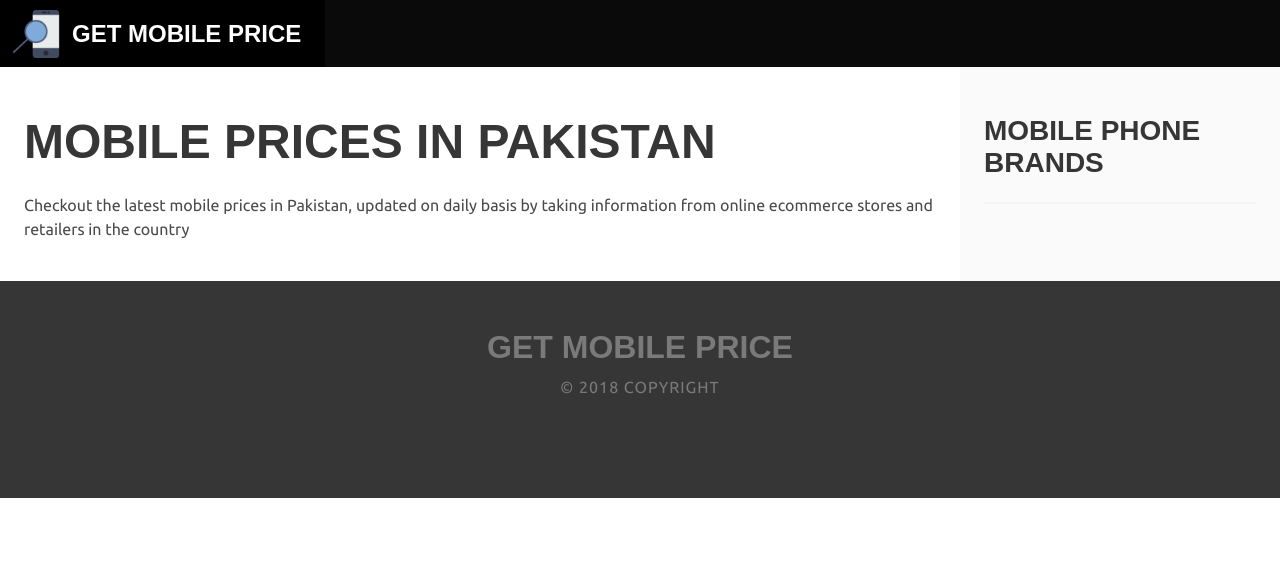
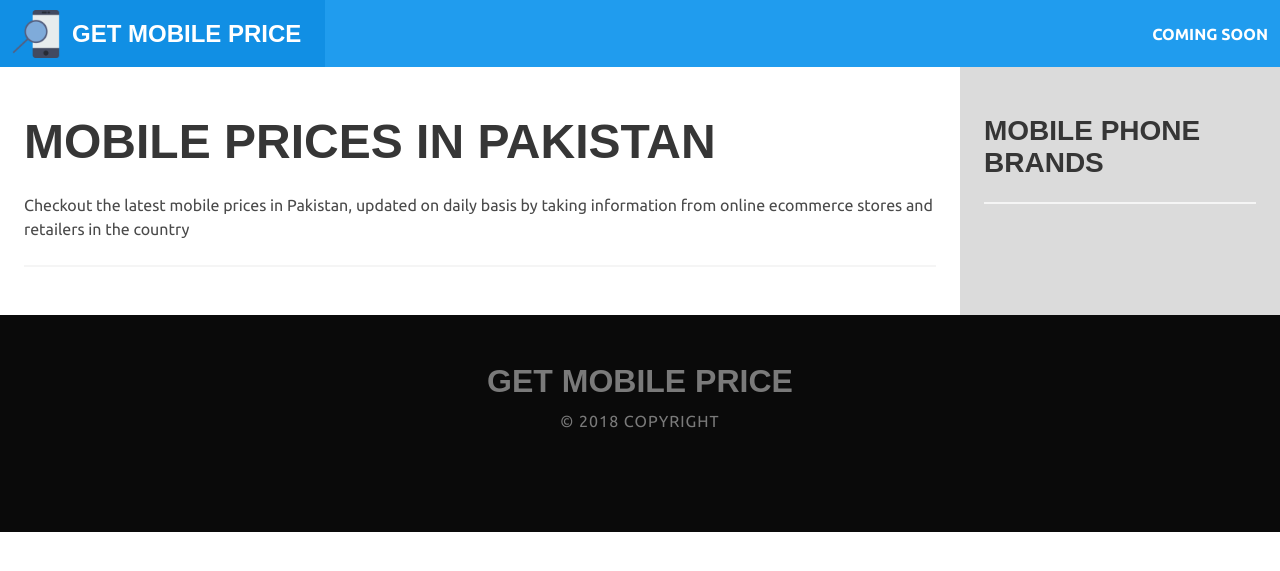
Before and after one commit to saqibrauf/gmt, a Django app: page / in a window 1280 px wide. Shown: the top 571 px of the page. Run offline with Django 3.2, Linux system fonts and the light colour scheme; data that the repository does not hold is empty; some web fonts are replaced.

Commit message:
phone status

```diff
--- a/mprices/models.py
+++ b/mprices/models.py
@@ -37,6 +37,11 @@ class Brand(models.Model):
 class Phone(models.Model):
 	brand_name = models.ForeignKey(Brand, on_delete=models.CASCADE)
 	phone_model = models.CharField(max_length=100, unique=True)
+	P_STATUS = (
+		("Available", "Available"),
+		("Coming Soon", "Coming Soon"),
+	)
+	status = models.CharField(max_length=12, choices=P_STATUS, default='Available')
 	price = models.IntegerField(blank=True, default=0)
 	release = models.DateField(default=datetime.today)
 	phone_model_slug = models.CharField(max_length=100, blank=True, editable=False)
--- a/mprices/templates/mprices/index.html
+++ b/mprices/templates/mprices/index.html
@@ -7,16 +7,20 @@
 {% block 'content' %}
 	<h1>Mobile Prices In Pakistan</h1>
 	<p>Checkout the latest mobile prices in Pakistan, updated on daily basis by taking information from online ecommerce stores and retailers in the country</p>
+	<hr>
 	<div class="columns is-multiline">
 		{% for p in phones %}
-			<div class="column is-4-desktop is-6-tablet" itemscope itemtype="http://schema.org/Product">
+			<div class="column is-4-desktop is-6-tablet" style="position: relative;" itemscope itemtype="http://schema.org/Product">
+				{% if p.status == 'Coming Soon' %}
+					<p class="tag is-info is-medium is-radiusless" style="position: absolute; top: 10px; left: 10px;">{{p.status|title}}</p>
+				{% endif %}
 				<a href="{% url 'phone' slug=p.phone_model_slug location='pakistan' %}">
-					<div class="box is-radiusless is-marginless has-text-centered">
+					<div class="box is-radiusless is-marginless has-text-centered" style="padding-top: 2.5rem;">
 						<img itemprop="image" src="{{p.phone_image.url}}" alt="{{p.phone_model|title}}">
 					</div>
 					<div class="box is-radiusless has-background-white-ter has-text-centered">
 						<h2 itemprop="name" class="is-marginless is-size-5 has-text-black">{{p.phone_model|title}}</h2>
-						<p itemprop="offers" itemscope itemtype="http://schema.org/Offer" class="is-size-4 has-text-weight-bold has-text-primary">
+						<p itemprop="offers" itemscope itemtype="http://schema.org/Offer" class="is-size-4 has-text-weight-bold has-text-info">
 							<span>Rs {{p.price|intcomma}}</span>
 							<meta itemprop="price" content="{{p.price}}" />
 							<meta itemprop="priceCurrency" content="PKR" />
--- a/mprices/urls.py
+++ b/mprices/urls.py
@@ -14,6 +14,7 @@ urlpatterns = [
 	path('sitemap-<section>.xml/', sm_views.sitemap, {'sitemaps': sitemaps}, name='django.contrib.sitemaps.views.sitemap'),
 
     path('', views.index, name='index'),
+    path('coming-soon', views.coming_soon, name='coming_soon'),
     path('<slug>-mobile-prices-in-<location>/', views.brand, name='brand'),
     path('<slug>-price-in-<location>/', views.phone, name='phone')
 ]
--- a/mprices/views.py
+++ b/mprices/views.py
@@ -2,7 +2,16 @@ from django.shortcuts import render
 from .models import Location, Brand, Phone
 
 def index(request):
-	phones = Phone.objects.all().order_by('-release')
+	phones = Phone.objects.filter(price__gt=0).order_by('-price')
+	sidebar_brands = Brand.objects.all().order_by('brand_name')
+	context = {
+		'phones' : phones,
+		'sidebar_brands' : sidebar_brands,
+	}
+	return render(request, 'mprices/index.html', context)
+
+def coming_soon(request):
+	phones = Phone.objects.filter(status='Coming Soon').order_by('-price', 'brand_name')
 	sidebar_brands = Brand.objects.all().order_by('brand_name')
 	context = {
 		'phones' : phones,
@@ -12,7 +21,7 @@ def index(request):
 
 def brand(request, slug, location):
 	brand = Brand.objects.get(brand_slug=slug)
-	phones = brand.phone_set.all().order_by('-release')
+	phones = brand.phone_set.all().order_by('-price')
 	sidebar_brands = Brand.objects.all().order_by('brand_name')
 	sidebar_location = Location.objects.get(location_slug=location)
 	context = {
--- a/templates/base.html
+++ b/templates/base.html
@@ -33,7 +33,7 @@
                 {% block 'content' %}{% endblock %}
             </main>
         </div>
-        <div class="column is-3-desktop is-paddingless is-marginless has-background-white-bis">
+        <div class="column is-3-desktop is-paddingless is-marginless has-background-grey-lighter">
             <aside class="section">
                 {% block 'sidebar' %}
                 {% endblock %}
@@ -44,9 +44,9 @@
 
 {% block 'below_content' %}{% endblock %}
 
-<footer class="footer has-background-dark">
+<footer class="footer has-background-black">
     <div class="container content has-text-centered">
-        <p class="title is-3 has-text-grey">Get Mobile Price</p>
+        <p class="title is-3 has-text-grey"><a class="has-text-grey" href="{% url 'index' %}">Get Mobile Price</a></p>
         <p class="subtitle is-6 heading has-text-grey">© 2018 Copyright</p>
     </div>
 </footer>
--- a/templates/navbar.html
+++ b/templates/navbar.html
@@ -1,6 +1,6 @@
 {% load static %}
 
-<div class="hero is-black">
+<div class="hero is-info">
     <div class="hero-head">
         <nav class="navbar">
             <div class="container is-fluid">
@@ -15,14 +15,14 @@
                             <div class="column is-marginless">
                                 {% url 'index' as home_url %}
                                 {% if request.get_full_path == home_url %}
-                                    <h1 class="title is-marginless is-4 is-uppercase has-text-white">Get Mobile Price</h1>
+                                    <h1 class="title is-marginless is-4 is-uppercase">Get Mobile Price</h1>
                                 {% else %}
-                                    <p class="title is-marginless is-4 is-uppercase has-text-white">Get Mobile Price</p>
+                                    <p class="title is-marginless is-4 is-uppercase">Get Mobile Price</p>
                                 {% endif %}
                             </div>
                         </div>
                     </a>
-                    <div class="navbar-burger burger is-hidden" data-target="navMain">
+                    <div class="navbar-burger burger" data-target="navMain">
                         <span></span>
                         <span></span>
                         <span></span>
@@ -30,7 +30,7 @@
                 </div>
                 <div id="navMain" class="navbar-menu">
                     <div class="navbar-end">
-
+                        <a class="navbar-item is-uppercase has-text-weight-bold" href="{% url 'coming_soon' %}">Coming Soon</a>
                     </div>
                 </div>
             </div>
```
Also changed, not shown: mprices/templates/mprices/brand.html (+6 -3 lines), mprices/templates/mprices/phone-detail.html (+4 -4 lines), mprices/migrations/0011_phone_status.py (added).
